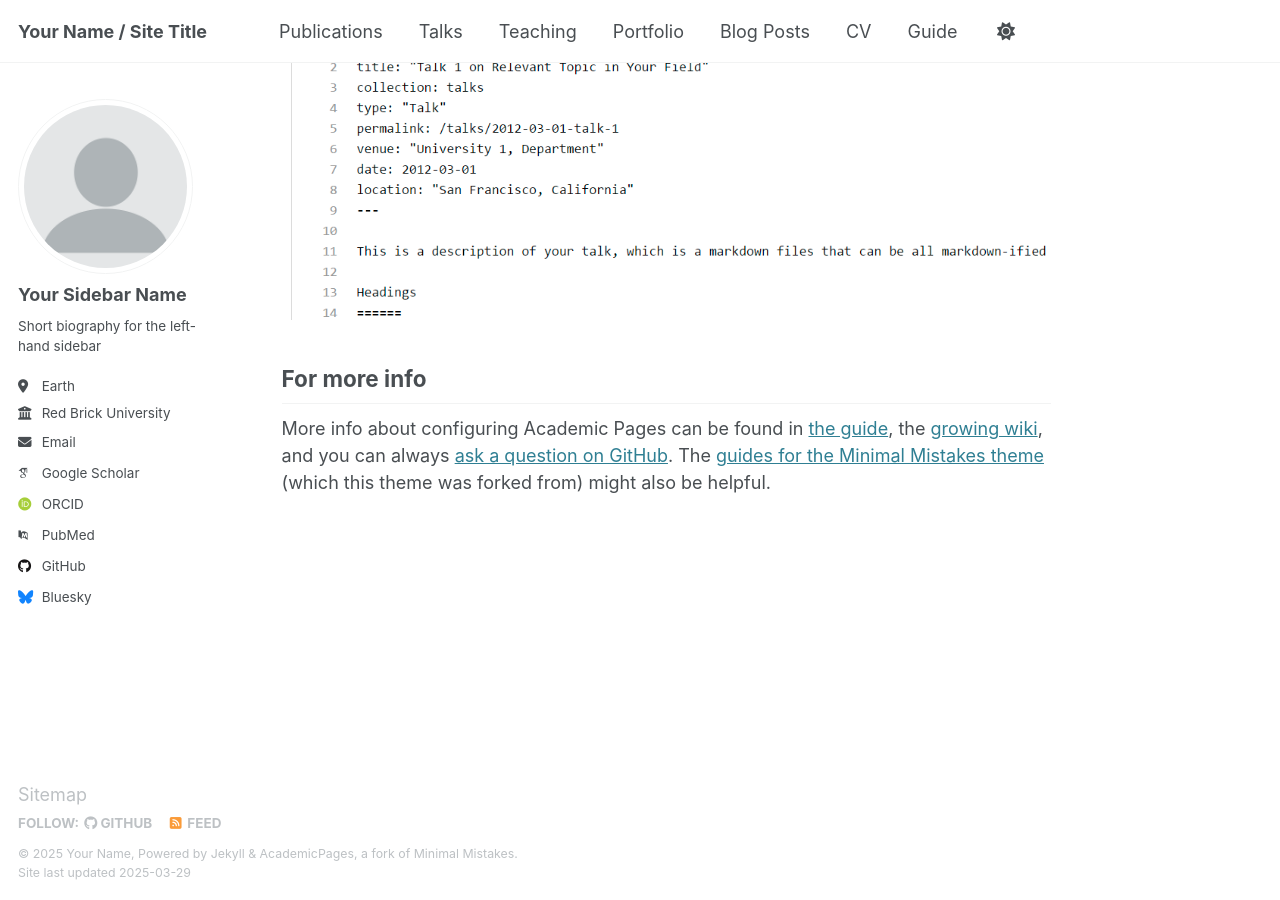
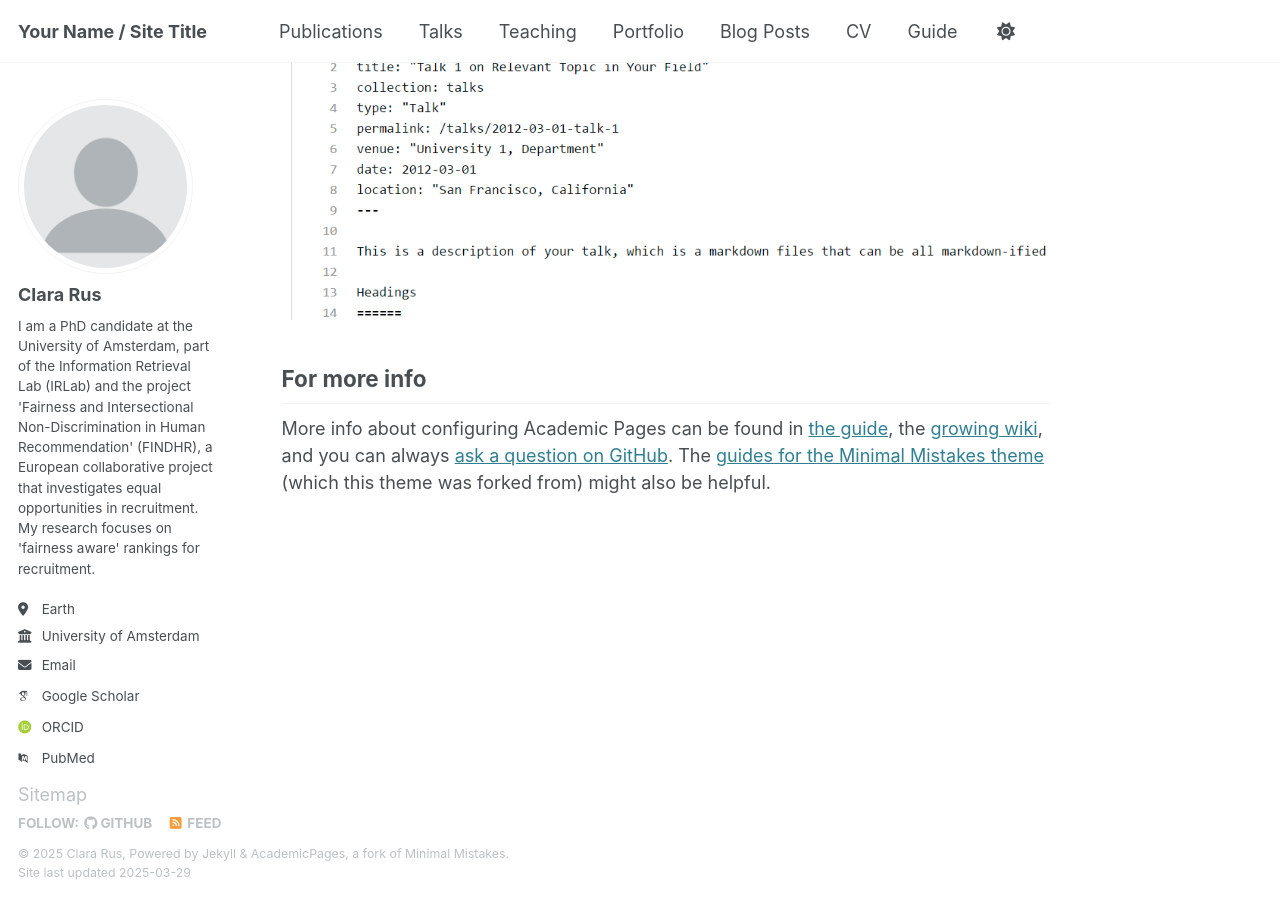
Before and after one commit to ClaraRus/ClaraRus.github.io, a Jekyll site: the page built from _pages/about.md, in a window 1280 px wide and 900 px high, scrolled down 2635 px. Built offline with Jekyll 4.4.1, drawn with Linux system fonts in a browser that asks for light colours; some web fonts are replaced.

Commit message:
Update _config.yml

```diff
--- a/_config.yml
+++ b/_config.yml
@@ -11,11 +11,11 @@
 site_theme               : "default"
 title                    : "Your Name / Site Title"
 title_separator          : "-"
-name                     : &name "Your Name"
+name                     : &name "Clara Rus"
 description              : &description "personal description"
-url                      : https://academicpages.github.io # the base hostname & protocol for your site e.g. "https://[your GitHub username].github.io"
-baseurl                  : "" # the subpath of your site, e.g. "/blog"
-repository               : "academicpages/academicpages.github.io"
+url                      : https://clararus.github.io/ # the base hostname & protocol for your site e.g. "https://[your GitHub username].github.io"
+baseurl                  : "/publications" # the subpath of your site, e.g. "/blog"
+repository               : "https://github.com/ClaraRus/ClaraRus.github.io"
 
 # Site Author - The following control what appear as part of the author content on the side bar.
 #               If a field is blank the icon and link will not appear, otherwise it will be shown.
@@ -23,13 +23,13 @@
 author:
   # Biographic information
   avatar           : "profile.png"
-  name             : "Your Sidebar Name"
+  name             : "Clara Rus"
   pronouns         : # example: "she/her"
-  bio              : "Short biography for the left-hand sidebar"
+  bio              : "I am a PhD candidate at the University of Amsterdam, part of the Information Retrieval Lab (IRLab) and the project 'Fairness and Intersectional Non-Discrimination in Human Recommendation' (FINDHR), a European collaborative project that investigates equal opportunities in recruitment. My research focuses on 'fairness aware' rankings for recruitment."
   location         : "Earth"
-  employer         : "Red Brick University"
+  employer         : "University of Amsterdam"
   uri              : # URL
-  email            : "none@example.org"
+  email            : "c.a.rus@uva.nl"
 
   # Academic websites
   arxiv            : # URL - Update with the correct link to your profile
```
